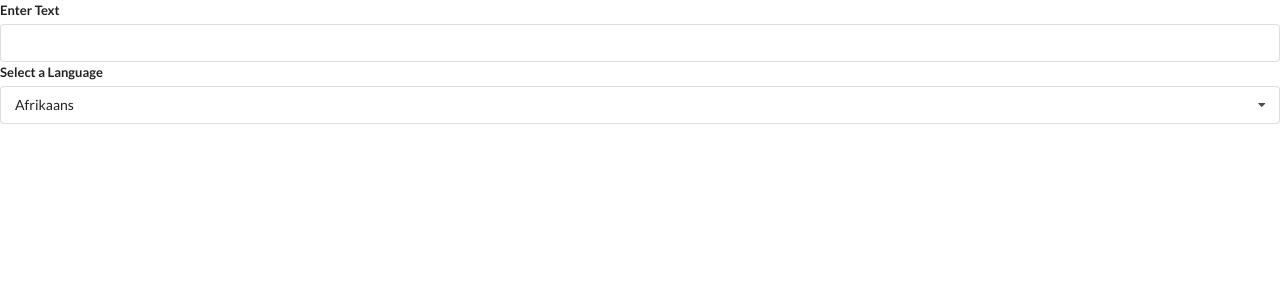
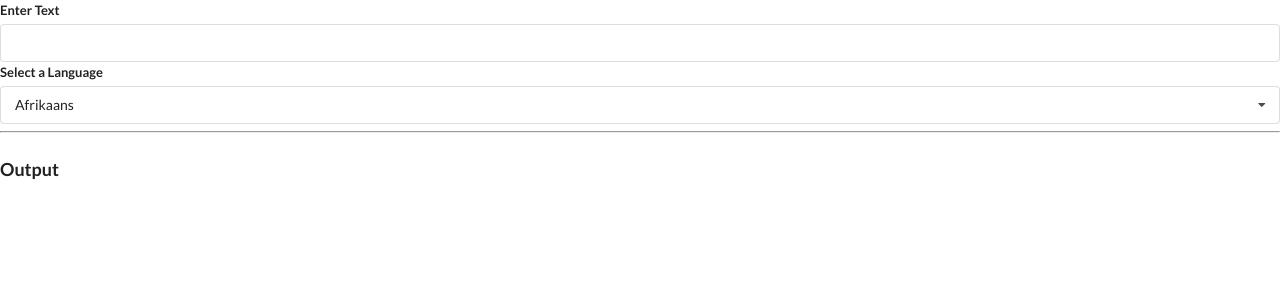
Before and after one commit to AbdAlfadeel-Hamdy/Widgets, a React (Create React App) app: page / in a window 1280 px wide. Shown: the top 300 px of the page. Built offline with nearby package versions, Linux system fonts and the light colour scheme.

Commit message:
Adding the convert component

```diff
--- /dev/null
+++ b/src/components/Convert.js
@@ -0,0 +1,9 @@
+import React, { useEffect } from "react";
+
+const Convert = (text, language) => {
+  useEffect(() => {
+    console.log("changed");
+  }, [text, language]);
+};
+
+export default Convert;
--- a/src/components/Translate.js
+++ b/src/components/Translate.js
@@ -1,6 +1,7 @@
 import React, { useState } from "react";
 import Dropdown from "./Dropdown";
-
+import Convert from "./Convert";
+// AIzaSyCHUCmpR7cT_yDFHC98CZJy2LTms-IwDlM
 const options = [
   { label: "Afrikaans", value: "af" },
   { label: "Arabic", value: "ar" },
@@ -23,6 +24,9 @@ const Translate = () => {
         selected={language}
         onSelectedChange={selectedLanguage}
       />
+      <hr />
+      <div className="ui header">Output</div>
+      <Convert text={text} language={language} />
     </div>
   );
 };
```
